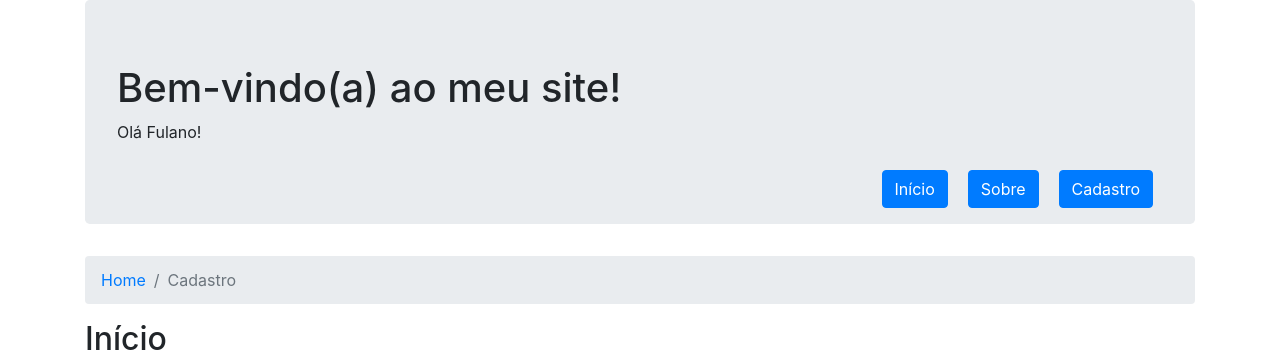
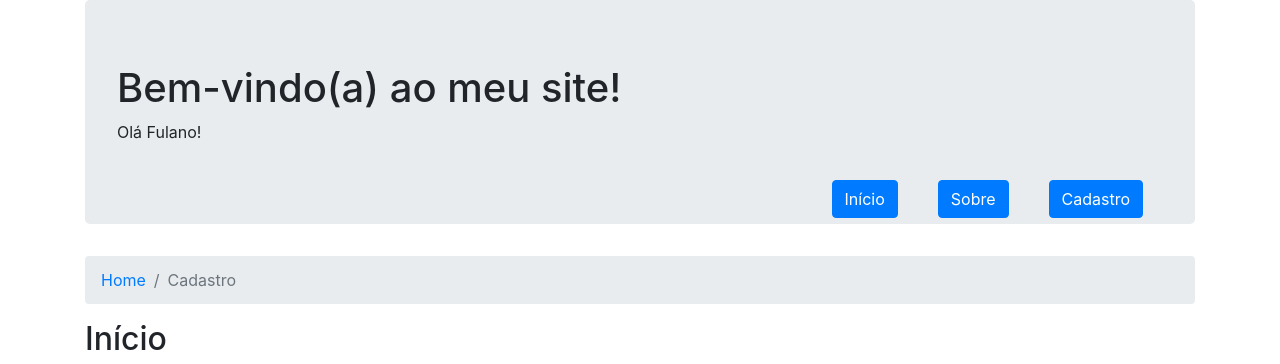
Before and after one commit to alepn/projeto_web_2019, a PHP site: page / in a window 1280 px wide. Shown: the top 364 px of the page. Run offline with PHP 8.4, Linux system fonts and the light colour scheme.

Commit message:
Update estilo.css

```diff
--- a/css/estilo.css
+++ b/css/estilo.css
@@ -12,7 +12,7 @@ table td, th{
 }
 
 .menu li{
-	margin: 10px;
+	margin: 20px;
 	float: left;
 }
 
```
